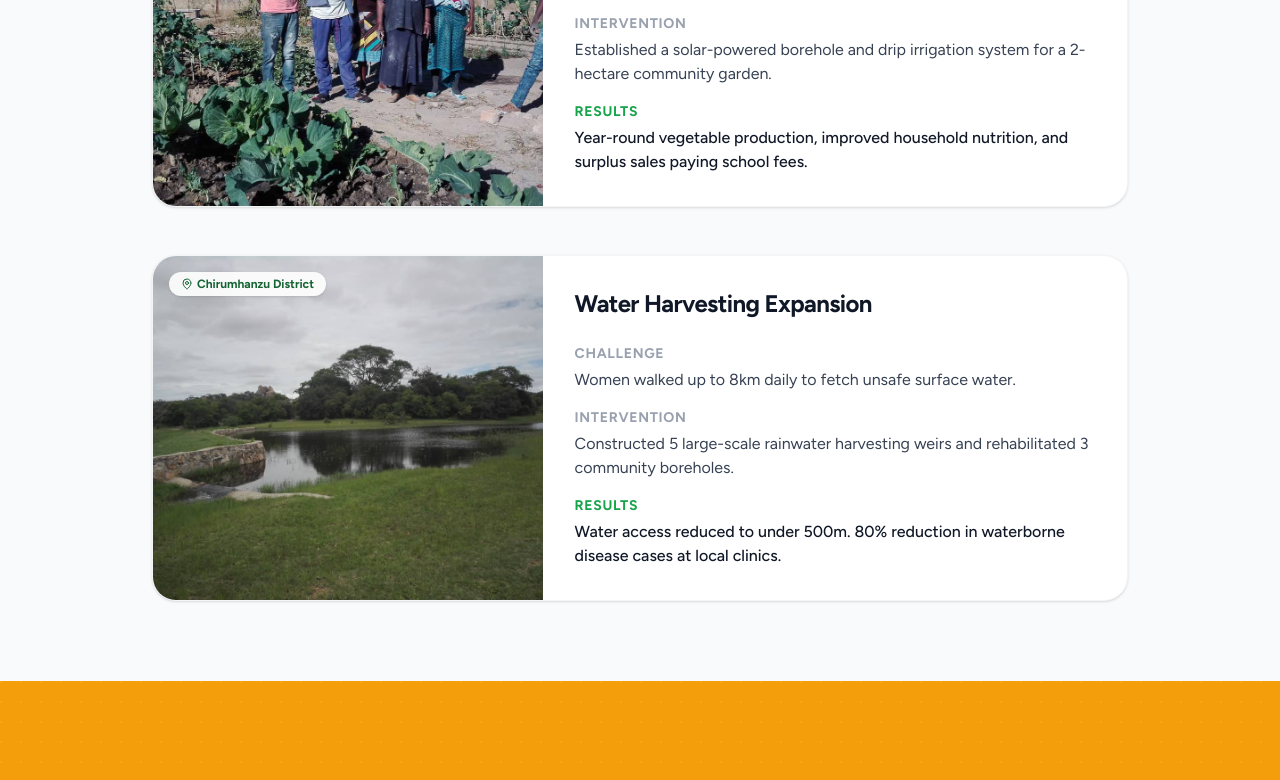
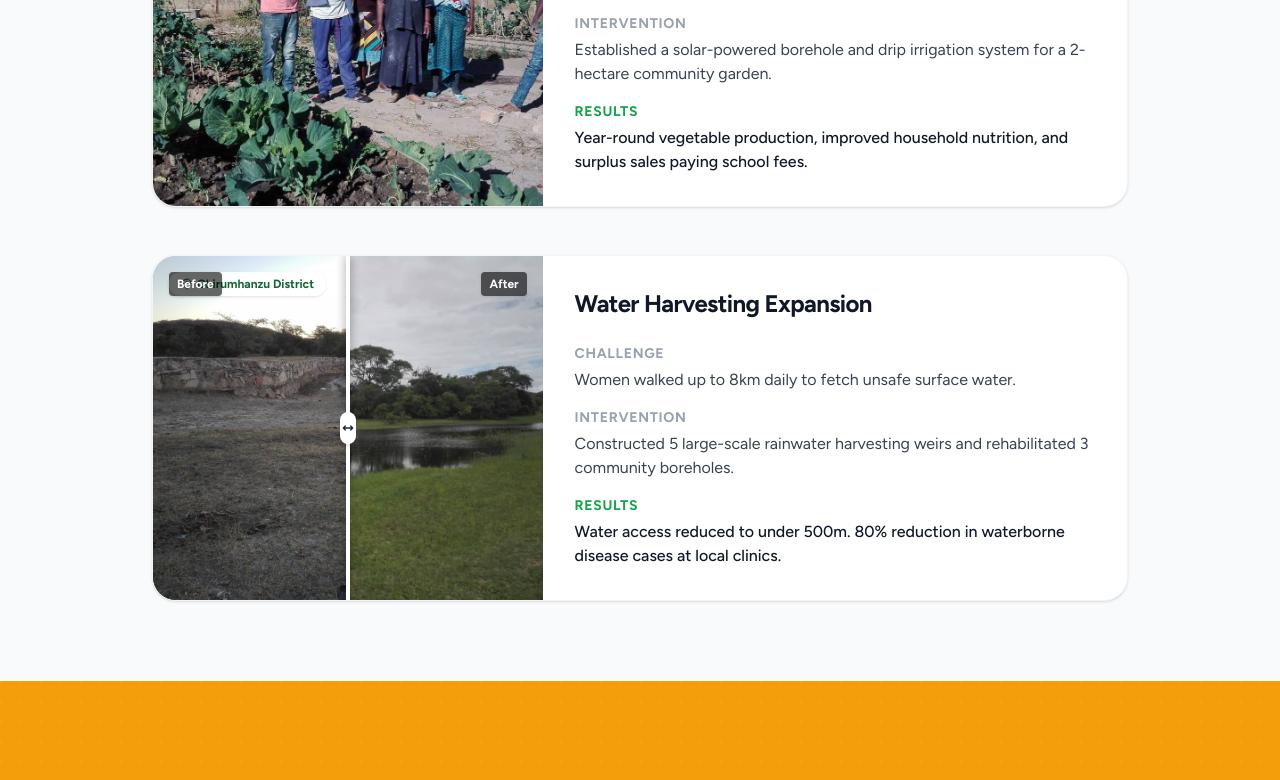
Before and after one commit to thedanayi/resilientvillages, a React (Vite) app: page /projects in a window 1280 px wide. Shown: the part 1545-2325 px from the top of the page. Built offline with nearby package versions, Linux system fonts and the light colour scheme.

Commit message:
feat: implement before-after image slider
- Added `BeforeAfterSlider` component for project impacts.
- Updated project data and types to support before/after imagery.
- Integrated slider into Project list and detail views.
- Created `NotFound` page and updated routing for improved navigation.

```diff
--- a/src/App.tsx
+++ b/src/App.tsx
@@ -24,6 +24,7 @@ const Stories = lazy(() => import("./pages/Stories"));
 const StoryDetail = lazy(() => import("./pages/StoryDetail"));
 const PrivacyPolicy = lazy(() => import("./pages/PrivacyPolicy"));
 const TermsOfService = lazy(() => import("./pages/TermsOfService"));
+const NotFound = lazy(() => import("./pages/NotFound"));
 
 // Internal fallback loading spinner for Suspense
 const PageLoader = () => (
@@ -54,7 +55,7 @@ export default function App() {
             <Route path="privacy" element={<PrivacyPolicy />} />
             <Route path="terms" element={<TermsOfService />} />
 
-            <Route path="*" element={<div className="container py-32 text-center font-heading text-2xl text-primary-900">Page Not Found</div>} />
+            <Route path="*" element={<NotFound />} />
           </Route>
         </Routes>
       </Suspense>
--- /dev/null
+++ b/src/components/ui/BeforeAfterSlider.tsx
@@ -0,0 +1,75 @@
+import { useState, useRef, MouseEvent, TouchEvent } from "react";
+import { Image } from "./Image";
+
+interface BeforeAfterSliderProps {
+  beforeImage: string;
+  afterImage: string;
+  className?: string;
+}
+
+export function BeforeAfterSlider({ beforeImage, afterImage, className = "" }: BeforeAfterSliderProps) {
+  const [position, setPosition] = useState(50);
+  const containerRef = useRef<HTMLDivElement>(null);
+
+  const handleMove = (clientX: number) => {
+    if (containerRef.current) {
+      const rect = containerRef.current.getBoundingClientRect();
+      const x = Math.max(0, Math.min(clientX - rect.left, rect.width));
+      const percent = (x / rect.width) * 100;
+      setPosition(percent);
+    }
+  };
+
+  const onMouseMove = (e: MouseEvent) => {
+    if (e.buttons === 1) { // Left mouse button pressed
+      handleMove(e.clientX);
+    }
+  };
+
+  const onTouchMove = (e: TouchEvent) => {
+    handleMove(e.touches[0].clientX);
+  };
+
+  return (
+    <div
+      ref={containerRef}
+      className={`relative w-full h-full overflow-hidden select-none cursor-ew-resize group ${className}`}
+      onMouseMove={onMouseMove}
+      onTouchMove={onTouchMove}
+      onClick={(e) => handleMove(e.clientX)}
+    >
+      {/* After image (background) */}
+      <div className="absolute inset-0 pointer-events-none">
+        <Image src={afterImage} alt="After" className="w-full h-full object-cover" />
+      </div>
+
+      {/* Before image (foreground clip) */}
+      <div
+        className="absolute inset-0 pointer-events-none"
+        style={{ clipPath: `polygon(0 0, ${position}% 0, ${position}% 100%, 0 100%)` }}
+      >
+        <Image src={beforeImage} alt="Before" className="w-full h-full object-cover" />
+      </div>
+
+      {/* Slider handle */}
+      <div
+        className="absolute inset-y-0 w-1 bg-white cursor-ew-resize flex items-center justify-center shadow-[0_0_10px_rgba(0,0,0,0.5)] z-10 pointer-events-none"
+        style={{ left: `${position}%`, transform: 'translateX(-50%)' }}
+      >
+        <div className="w-8 h-8 bg-white rounded-full flex items-center justify-center shadow-md">
+          <svg className="w-4 h-4 text-gray-800" fill="none" stroke="currentColor" viewBox="0 0 24 24" xmlns="http://www.w3.org/2000/svg">
+            <path strokeLinecap="round" strokeLinejoin="round" strokeWidth={2} d="M8 9l-3 3m0 0l3 3m-3-3h14m-3-3l3 3m0 0l-3 3" />
+          </svg>
+        </div>
+      </div>
+
+      {/* Labels */}
+      <div className="absolute top-4 left-4 bg-black/60 text-white text-xs font-bold px-2 py-1 rounded shadow pointer-events-none z-10">
+        Before
+      </div>
+      <div className="absolute top-4 right-4 bg-black/60 text-white text-xs font-bold px-2 py-1 rounded shadow pointer-events-none z-10">
+        After
+      </div>
+    </div>
+  );
+}
--- a/src/data/projects.ts
+++ b/src/data/projects.ts
@@ -103,7 +103,9 @@ export const projects: Project[] = [
     challenge: "Women walked up to 8km daily to fetch unsafe surface water.",
     intervention: "Constructed 5 large-scale rainwater harvesting weirs and rehabilitated 3 community boreholes.",
     results: "Water access reduced to under 500m. 80% reduction in waterborne disease cases at local clinics.",
-    img: "/images/water-harvesting (1).jpg"
+    img: "/images/water-harvesting (1).jpg",
+    beforeImage: "/images/water-harvesting (2).jpg",
+    afterImage: "/images/water-harvesting (1).jpg"
   }
 ];
 
--- /dev/null
+++ b/src/pages/NotFound.tsx
@@ -0,0 +1,37 @@
+import { Link } from "react-router-dom";
+import { ArrowLeft, Home } from "lucide-react";
+import { useSEO } from "../hooks/useSEO";
+
+export default function NotFound() {
+  useSEO("Page Not Found | Serene", "The page you are looking for does not exist.");
+
+  return (
+    <div className="flex flex-col items-center justify-center min-h-[70vh] px-4 md:px-6">
+      <div className="text-center">
+        <h1 className="font-heading text-8xl md:text-9xl font-bold text-gray-200 mb-4">404</h1>
+        <h2 className="text-3xl md:text-4xl font-heading font-bold text-gray-900 mb-6">
+          Page Not Found
+        </h2>
+        <p className="text-lg text-gray-600 mb-10 max-w-md mx-auto">
+          The page you are looking for might have been removed, had its name changed, or is temporarily unavailable.
+        </p>
+        <div className="flex flex-col sm:flex-row items-center justify-center gap-4">
+          <Link
+            to="/"
+            className="flex items-center gap-2 px-8 py-3 bg-primary-800 text-white rounded-full font-bold hover:bg-primary-900 transition-colors shadow-sm hover:shadow-md"
+          >
+            <Home className="w-5 h-5" />
+            Back to Home
+          </Link>
+          <button
+            onClick={() => window.history.back()}
+            className="flex items-center gap-2 px-8 py-3 bg-white border border-gray-200 text-gray-700 rounded-full font-bold hover:bg-gray-50 transition-colors"
+          >
+            <ArrowLeft className="w-5 h-5" />
+            Go Back
+          </button>
+        </div>
+      </div>
+    </div>
+  );
+}
--- a/src/pages/ProjectDetail.tsx
+++ b/src/pages/ProjectDetail.tsx
@@ -8,6 +8,7 @@ import { PageHeader } from "../components/ui/PageHeader";
 import { Image } from "../components/ui/Image";
 import { useSEO } from "../hooks/useSEO";
 import { Lightbox } from "../components/ui/Lightbox";
+import { BeforeAfterSlider } from "../components/ui/BeforeAfterSlider";
 
 export default function ProjectDetail() {
   const { id } = useParams();
@@ -135,6 +136,19 @@ export default function ProjectDetail() {
           <div className="lg:col-span-1">
              {/* Gallery Sidebar */}
              <div className="sticky top-24">
+                {project.beforeImage && project.afterImage && (
+                  <div className="mb-8">
+                    <h3 className="text-xl font-bold text-gray-900 mb-6">Impact Comparison</h3>
+                    <div className="rounded-2xl overflow-hidden aspect-video shadow-sm border border-gray-100 relative">
+                      <BeforeAfterSlider
+                        beforeImage={project.beforeImage}
+                        afterImage={project.afterImage}
+                        className="w-full h-full"
+                      />
+                    </div>
+                  </div>
+                )}
+
                 <h3 className="text-xl font-bold text-gray-900 mb-6">Gallery</h3>
                 <div className="grid grid-cols-2 gap-3">
                   {allImages.map((img, idx) => (
--- a/src/pages/Projects.tsx
+++ b/src/pages/Projects.tsx
@@ -9,6 +9,7 @@ import { getProjects } from "../data/projects";
 import { SupportCTA } from "../components/ui/SupportCTA";
 import { useSEO } from "../hooks/useSEO";
 import { Lightbox } from "../components/ui/Lightbox";
+import { BeforeAfterSlider } from "../components/ui/BeforeAfterSlider";
 
 export default function Projects() {
   const [projects, setProjects] = useState<Project[]>([]);
@@ -51,18 +52,30 @@ export default function Projects() {
                  viewport={{ once: true }}
                  className="bg-white rounded-3xl overflow-hidden shadow-sm border border-gray-100 flex flex-col md:flex-row hover:shadow-md transition-shadow"
                >
-                 <button
-                    type="button"
-                    onClick={() => setLightboxData({ images: project.images ? [project.img, ...project.images] : [project.img], currentIndex: 0 })}
-                    className="md:w-2/5 h-64 md:h-auto relative cursor-pointer outline-none border-0 p-0 block group overflow-hidden"
+                 <div
+                    className="md:w-2/5 h-64 md:h-auto relative group overflow-hidden"
                  >
-                    <Image src={project.img} alt={project.title} className="w-full h-full object-cover group-hover:scale-105 transition-transform duration-700" />
-                    <div className="absolute top-4 left-4 flex flex-col gap-2">
+                    {project.beforeImage && project.afterImage ? (
+                      <BeforeAfterSlider
+                        beforeImage={project.beforeImage}
+                        afterImage={project.afterImage}
+                        className="w-full h-full"
+                      />
+                    ) : (
+                      <button
+                        type="button"
+                        onClick={() => setLightboxData({ images: project.images ? [project.img, ...project.images] : [project.img], currentIndex: 0 })}
+                        className="w-full h-full relative cursor-pointer outline-none border-0 p-0 block"
+                      >
+                        <Image src={project.img} alt={project.title} className="w-full h-full object-cover group-hover:scale-105 transition-transform duration-700" />
+                      </button>
+                    )}
+                    <div className="absolute top-4 left-4 flex flex-col gap-2 pointer-events-none">
                        <span className="bg-white/90 backdrop-blur-sm px-3 py-1 rounded-full text-xs font-bold text-primary-800 flex items-center shadow-sm">
                           <MapPin className="w-3 h-3 mr-1" /> {project.location}
                        </span>
                     </div>
-                 </button>
+                 </div>
 
                  <div className="p-8 md:w-3/5 flex flex-col justify-center">
                     <h2 className="text-2xl font-heading font-bold text-gray-900 mb-6">{project.title}</h2>
--- a/src/types.ts
+++ b/src/types.ts
@@ -17,6 +17,8 @@ export interface Project {
   results: string;
   img: string;
   images?: string[];
+  beforeImage?: string;
+  afterImage?: string;
   donor?: string;
   objectives?: string[];
   impacts?: {
```
